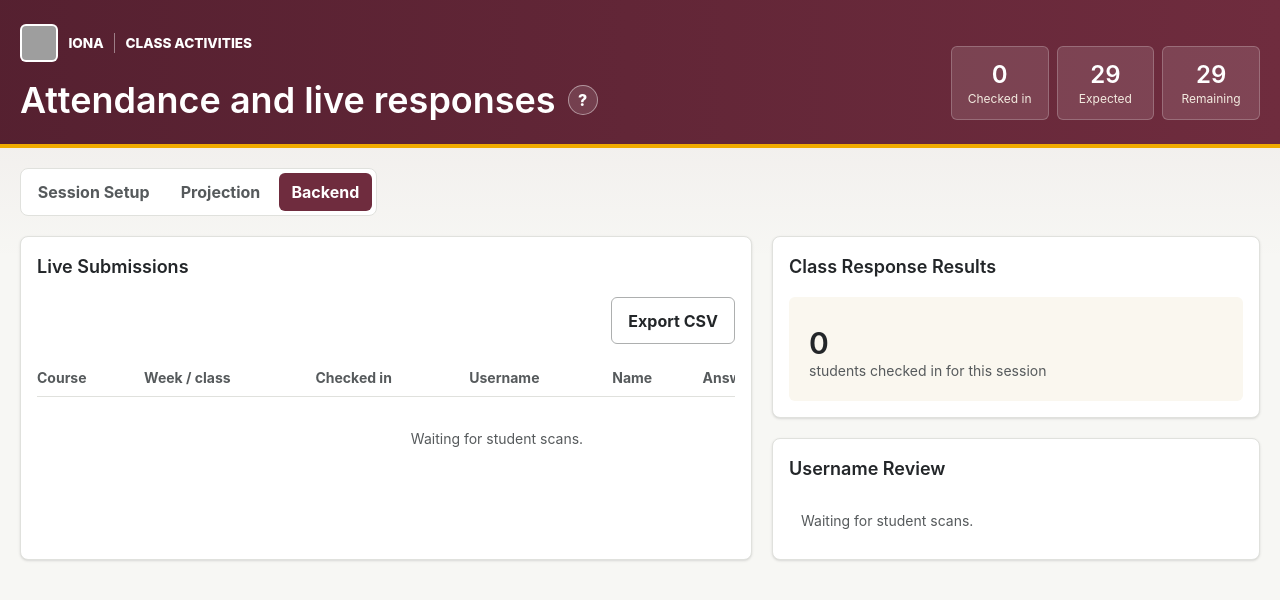
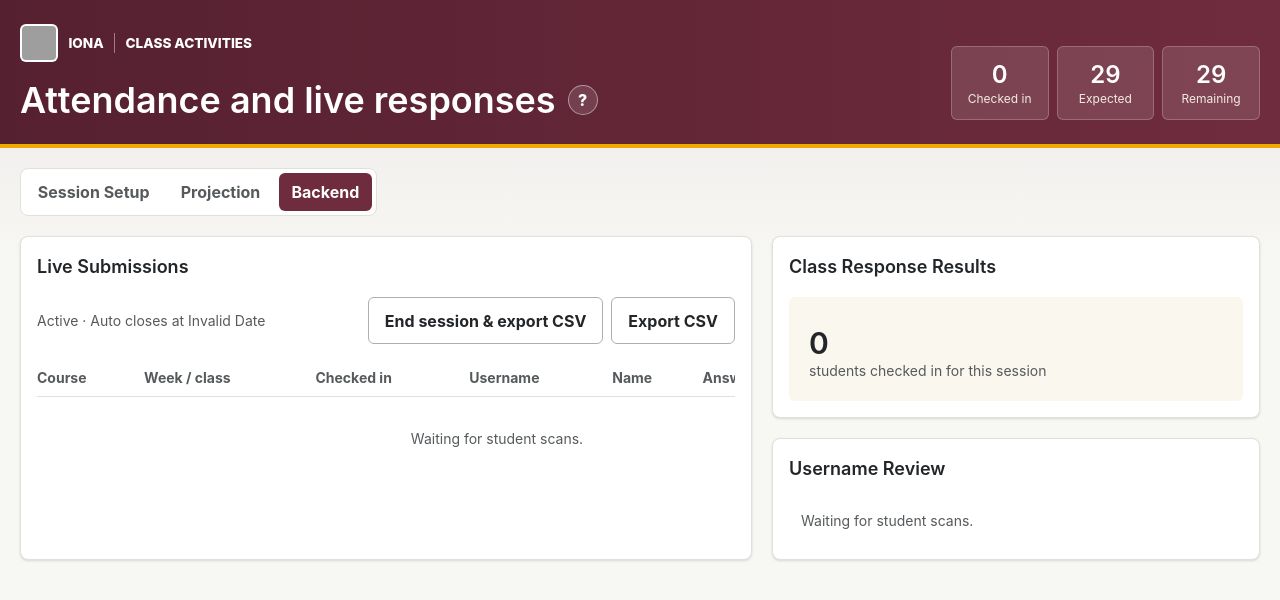
Before and after one commit to tw2020ru/iona-class-activities, a React (Vite) app: page / in a window 1280 px wide. Both pictures are taken after a click on the button "Backend". Shown: the top 600 px of the page. Built offline with nearby package versions, Linux system fonts and the light colour scheme; grey boxes are pictures that could not be loaded.

Commit message:
Match roster by course and close sessions

```diff
--- a/app/page.tsx
+++ b/app/page.tsx
@@ -94,6 +94,13 @@ const courseEnrollmentCounts: Record<string, number> = {
   "course-2": 29,
   "course-3": 6,
   "course-4": 12,
+};
+
+const courseSourceCodes: Record<string, string> = {
+  "course-1": "1141",
+  "course-2": "1142",
+  "course-3": "2082",
+  "course-4": "1937",
 };
 
 const roster: Student[] = [
@@ -379,15 +386,30 @@ function formatWeekMeeting(exercise?: Exercise) {
   return `Week ${exercise.week} / ${exercise.classMeeting}`;
 }
 
-async function matchRosterUsername(username: string) {
+function getExerciseCloseTime(exercise?: Exercise) {
+  if (!exercise) return null;
+  const endsAt = new Date(`${exercise.meetingDate}T${exercise.endsAt}:00`);
+  return new Date(endsAt.getTime() + 10 * 60 * 1000);
+}
+
+function isPastExerciseCloseTime(exercise: Exercise | undefined, nowMs = Date.now()) {
+  const closesAt = getExerciseCloseTime(exercise);
+  return Boolean(closesAt && nowMs > closesAt.getTime());
+}
+
+async function matchRosterUsername(username: string, courseId: string) {
+  const courseSourceCode = courseSourceCodes[courseId] ?? "";
   if (!supabase) {
-    const localStudent = roster.find((student) => getUsername(student.email) === username);
+    const localStudent = roster.find((student) => getUsername(student.email) === username && student.courseIds.includes(courseId));
     return {
       matched: Boolean(localStudent),
       name: localStudent?.name ?? username,
     };
   }
-  const { data, error } = await supabase.rpc("match_roster_username", { input_username: username });
+  const { data, error } = await supabase.rpc("match_roster_username", {
+    input_username: username,
+    input_course_code: courseSourceCode,
+  });
   if (error || !data?.length) {
     return {
       matched: false,
@@ -538,6 +560,13 @@ export default function Home() {
   const expectedCount = courseEnrollmentCounts[session.courseId] ?? roster.length;
   const answeredCount = sessionRows.filter((row) => row.answer.trim()).length;
   const rosterLeft = Math.max(expectedCount - sessionRows.length, 0);
+  const sessionClosesAt = getExerciseCloseTime(activeExercise);
+  const sessionExpired = isPastExerciseCloseTime(activeExercise, now);
+
+  useEffect(() => {
+    if (!session.active || !sessionExpired || isStudentMode) return;
+    closeSession(true);
+  }, [session.active, sessionExpired, isStudentMode]);
 
   async function startSession() {
     const nextSession = {
@@ -573,6 +602,22 @@ export default function Home() {
     setCheckedInSubmission(null);
   }
 
+  async function closeSession(shouldExport = false) {
+    const closedSession = { ...session, active: false };
+    setSession(closedSession);
+    saveStoredInstructorSession(closedSession);
+    if (supabase) {
+      await supabase.from("class_sessions").update({ active: false }).eq("id", session.id);
+    }
+    if (shouldExport && sessionRows.length) {
+      const exportKey = `iona-exported-session-${session.id}`;
+      if (!localStorage.getItem(exportKey)) {
+        localStorage.setItem(exportKey, "1");
+        downloadCsv(sessionRows, session);
+      }
+    }
+  }
+
   async function submitStudent() {
     const urlParams = new URLSearchParams(window.location.search);
     const urlSessionId = urlParams.get("session");
@@ -595,6 +640,10 @@ export default function Home() {
       setMessage("This session is not active.");
       return;
     }
+    if (isPastExerciseCloseTime(activeExercise)) {
+      setMessage("This class session is closed.");
+      return;
+    }
     const urlToken = urlParams.get("token");
     if (urlToken && !isRecentToken(session, urlToken, Date.now())) {
       setMessage("This QR code has expired. Scan the current code.");
@@ -608,7 +657,7 @@ export default function Home() {
       setMessage("You already submitted for this session.");
       return;
     }
-    const rosterMatch = await matchRosterUsername(username);
+    const rosterMatch = await matchRosterUsername(username, session.courseId);
     const submission: Submission = {
       id: crypto.randomUUID(),
       sessionId: session.id,
@@ -833,10 +882,19 @@ export default function Home() {
       ) : (
         <section className="dashboard-layout mx-auto grid max-w-7xl gap-5 px-5 py-5">
           <Panel title="Live Submissions">
-            <div className="mb-4 flex justify-end">
+            <div className="mb-4 flex flex-wrap items-center justify-between gap-3">
+              <p className="text-sm text-[#565a5c]">
+                {session.active ? "Active" : "Closed"}
+                {sessionClosesAt ? ` · Auto closes at ${sessionClosesAt.toLocaleTimeString([], { hour: "numeric", minute: "2-digit" })}` : ""}
+              </p>
+              <div className="flex flex-wrap gap-2">
+                <button className="secondary-button px-4" onClick={() => closeSession(true)}>
+                  End session & export CSV
+                </button>
               <button className="secondary-button px-4" onClick={() => downloadCsv(sessionRows, session)}>
                 Export CSV
               </button>
+              </div>
             </div>
             <div className="overflow-x-auto">
               <table className="w-full min-w-[920px] border-collapse text-sm">
```
